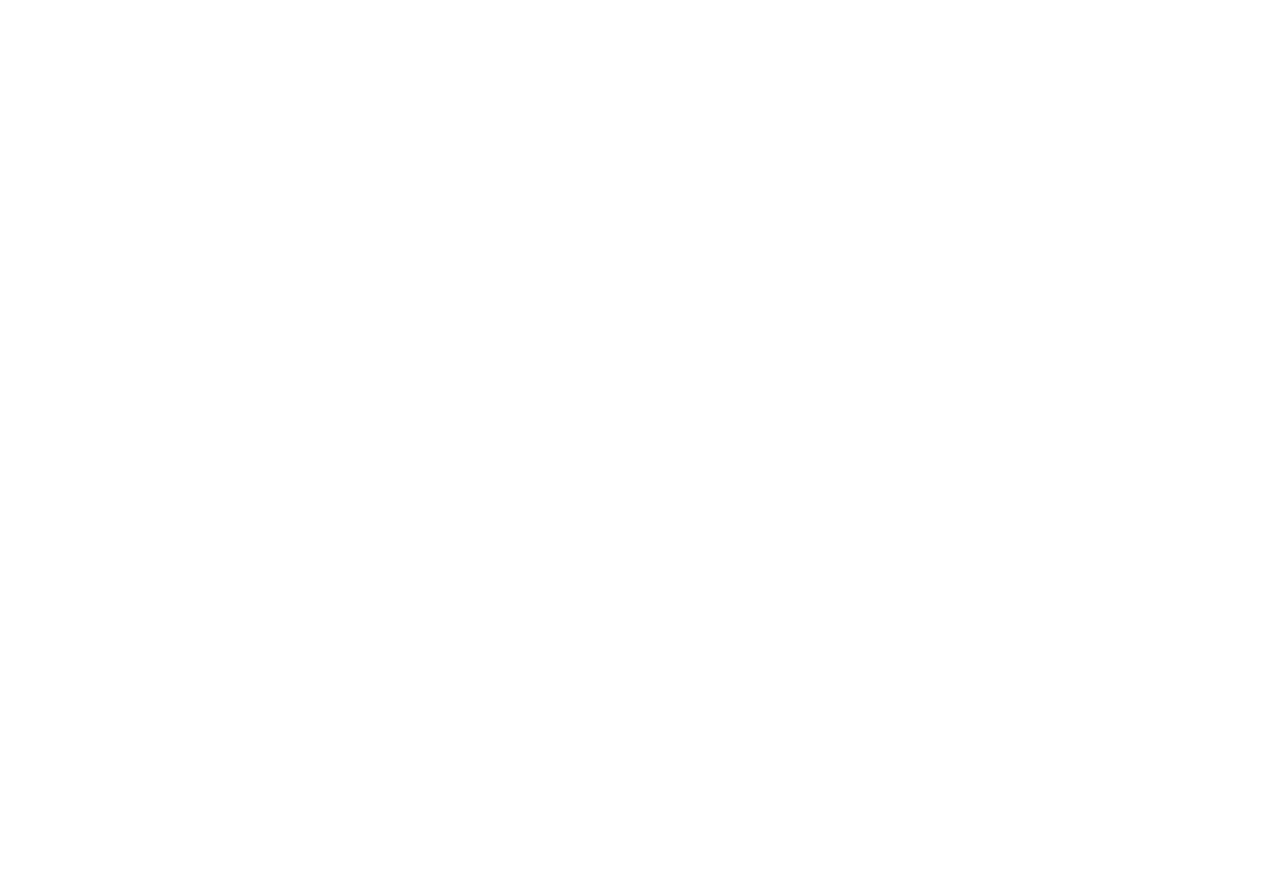
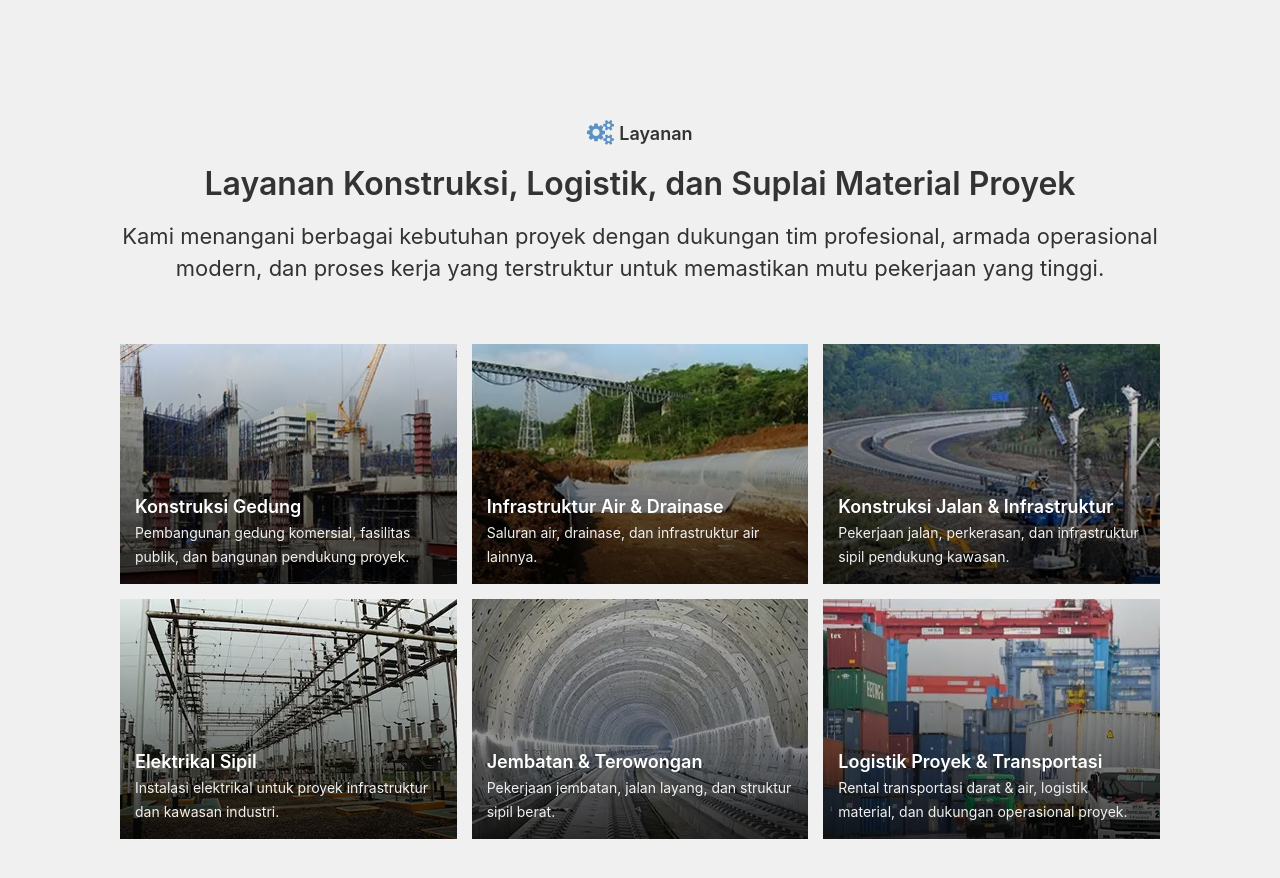
Before and after one commit to jasonjahja/KJP-Website, a React (Vite) app: page / in a window 1280 px wide. Shown: the part 1600-2478 px from the top of the page. Before the commit the page ends 1600 px from the top, so only its background shows below. Built offline with nearby package versions, Linux system fonts and the light colour scheme.

Commit message:
feat(services): add services desktop

```diff
--- a/src/App.jsx
+++ b/src/App.jsx
@@ -1,6 +1,7 @@
 import Navbar from "./components/Navbar";
 import About from "./sections/About";
 import Hero from "./sections/Hero";
+import Services from "./sections/Services";
 
 function App() {
   return (
@@ -8,6 +9,7 @@
       <Navbar />
       <Hero />
       <About />
+      <Services />
     </>
   );
 }
--- a/src/components/ServiceCard.jsx
+++ b/src/components/ServiceCard.jsx
@@ -0,0 +1,27 @@
+function ServiceCard({ image, title, description }) {
+  return (
+    <div className="relative w-full h-[240px] overflow-hidden">
+      {/* Background Image */}
+      <img
+        src={image}
+        alt={title}
+        className="absolute inset-0 h-full w-full object-cover"
+      />
+
+      {/* Black Gradient Overlay */}
+      <div className="absolute inset-0 bg-gradient-to-t from-black/75 to-transparent" />
+
+      {/* Text Content */}
+      <div className="absolute bottom-0 left-0 right-0 px-15 pb-15 text-bw1">
+        <h3 className="text-h8">
+          {title}
+        </h3>
+        <p className="text-b5 text-bw3">
+          {description}
+        </p>
+      </div>
+    </div>
+  );
+}
+
+export default ServiceCard;
--- a/src/sections/About.jsx
+++ b/src/sections/About.jsx
@@ -3,7 +3,7 @@
 
 export default function About() {
   return (
-    <section className="w-full bg-bw2">
+    <section className="w-full text-bw8">
       <div
         className="
           max-w-[1440px] mx-120 py-120
--- a/src/sections/Services.jsx
+++ b/src/sections/Services.jsx
@@ -0,0 +1,83 @@
+import serviceIcon from "../assets/icons/service.svg";
+import serviceImg1 from "../assets/images/services-1.webp";
+import serviceImg2 from "../assets/images/services-2.webp";
+import serviceImg3 from "../assets/images/services-3.webp";
+import serviceImg4 from "../assets/images/services-4.webp";
+import serviceImg5 from "../assets/images/services-5.webp";
+import serviceImg6 from "../assets/images/services-6.webp";
+import ServiceCard from "../components/ServiceCard";
+
+export default function Services() {
+  return (
+    <section className="w-full bg-bw3 text-bw8">
+      <div
+        className="
+          max-w-[1440px] mx-120 py-120
+          min-h-screen
+          flex flex-col justify-center
+        "
+      >
+        {/* HEADER (FULL WIDTH) */}
+        <div className="items-center text-center">
+          {/* Label */}
+          <div className="flex gap-5 justify-center">
+            <img src={serviceIcon} alt="Layanan" className="h-25 text-primary" />
+            <span className="text-h8">
+              Layanan
+            </span>
+          </div>
+
+          {/* Title */}
+          <h1 className="text-h4 mt-15">
+            Layanan Konstruksi, Logistik, dan Suplai Material Proyek
+          </h1>
+
+          <p className="mt-15 text-b1">
+            Kami menangani berbagai kebutuhan proyek dengan dukungan tim profesional,
+            armada operasional modern, dan proses kerja yang terstruktur untuk memastikan
+            mutu pekerjaan yang tinggi.
+          </p>
+        </div>
+
+        {/* Cards */}
+        <div className="mt-60 grid grid-cols-3 gap-15">
+          <ServiceCard
+            image={serviceImg1}
+            title="Konstruksi Gedung"
+            description="Pembangunan gedung komersial, fasilitas publik, dan bangunan pendukung proyek."
+          />
+
+          <ServiceCard
+            image={serviceImg2}
+            title="Infrastruktur Air & Drainase"
+            description="Saluran air, drainase, dan infrastruktur air lainnya."
+          />
+
+          <ServiceCard
+            image={serviceImg3}
+            title="Konstruksi Jalan & Infrastruktur"
+            description="Pekerjaan jalan, perkerasan, dan infrastruktur sipil pendukung kawasan."
+          />
+
+          <ServiceCard
+            image={serviceImg4}
+            title="Elektrikal Sipil"
+            description="Instalasi elektrikal untuk proyek infrastruktur dan kawasan industri."
+          />
+
+          <ServiceCard
+            image={serviceImg5}
+            title="Jembatan & Terowongan"
+            description="Pekerjaan jembatan, jalan layang, dan struktur sipil berat."
+          />
+
+          <ServiceCard
+            image={serviceImg6}
+            title="Logistik Proyek & Transportasi"
+            description="Rental transportasi darat & air, logistik material, dan dukungan operasional proyek."
+          />
+        </div>
+      </div>
+    </section>
+  );
+}
```
